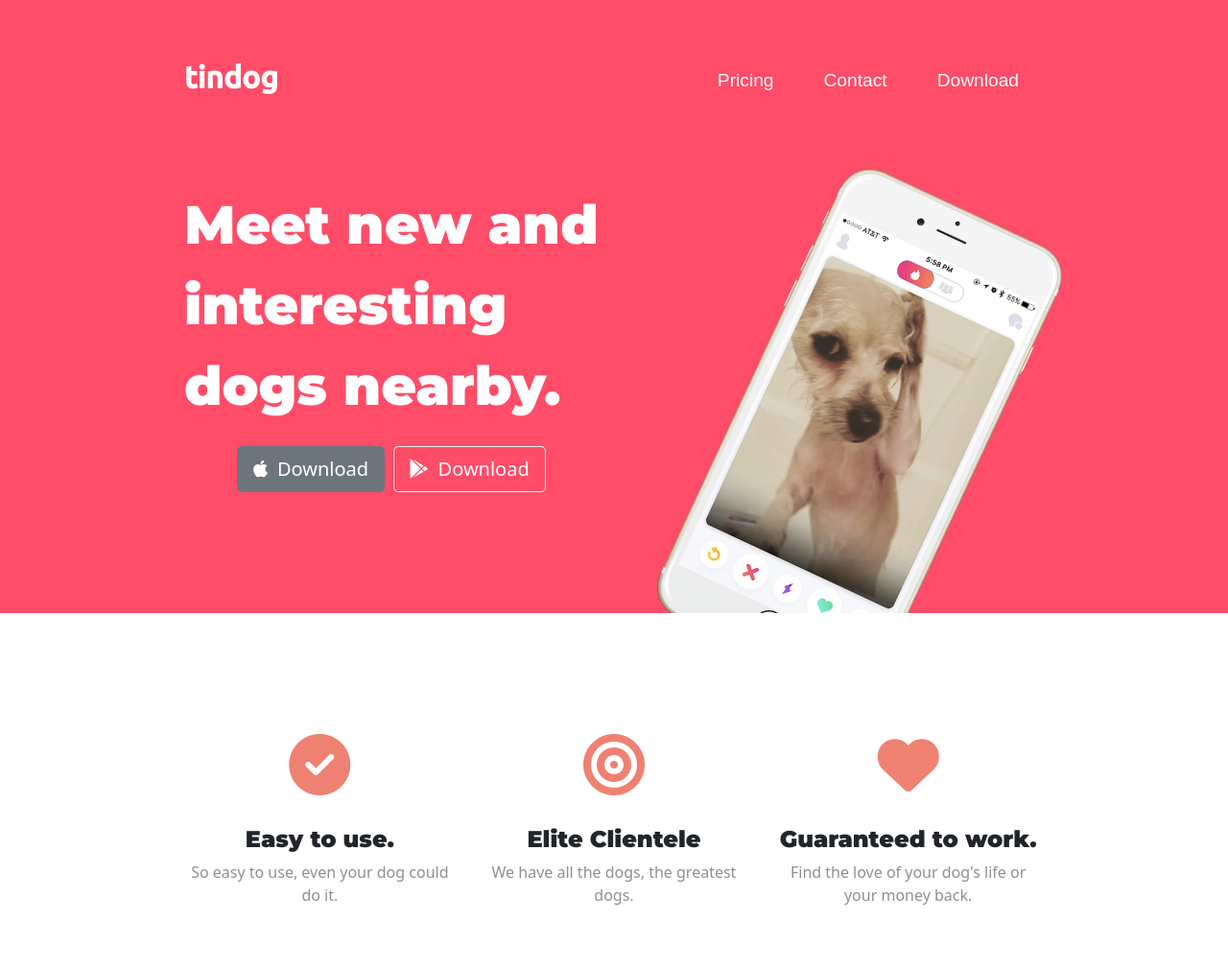
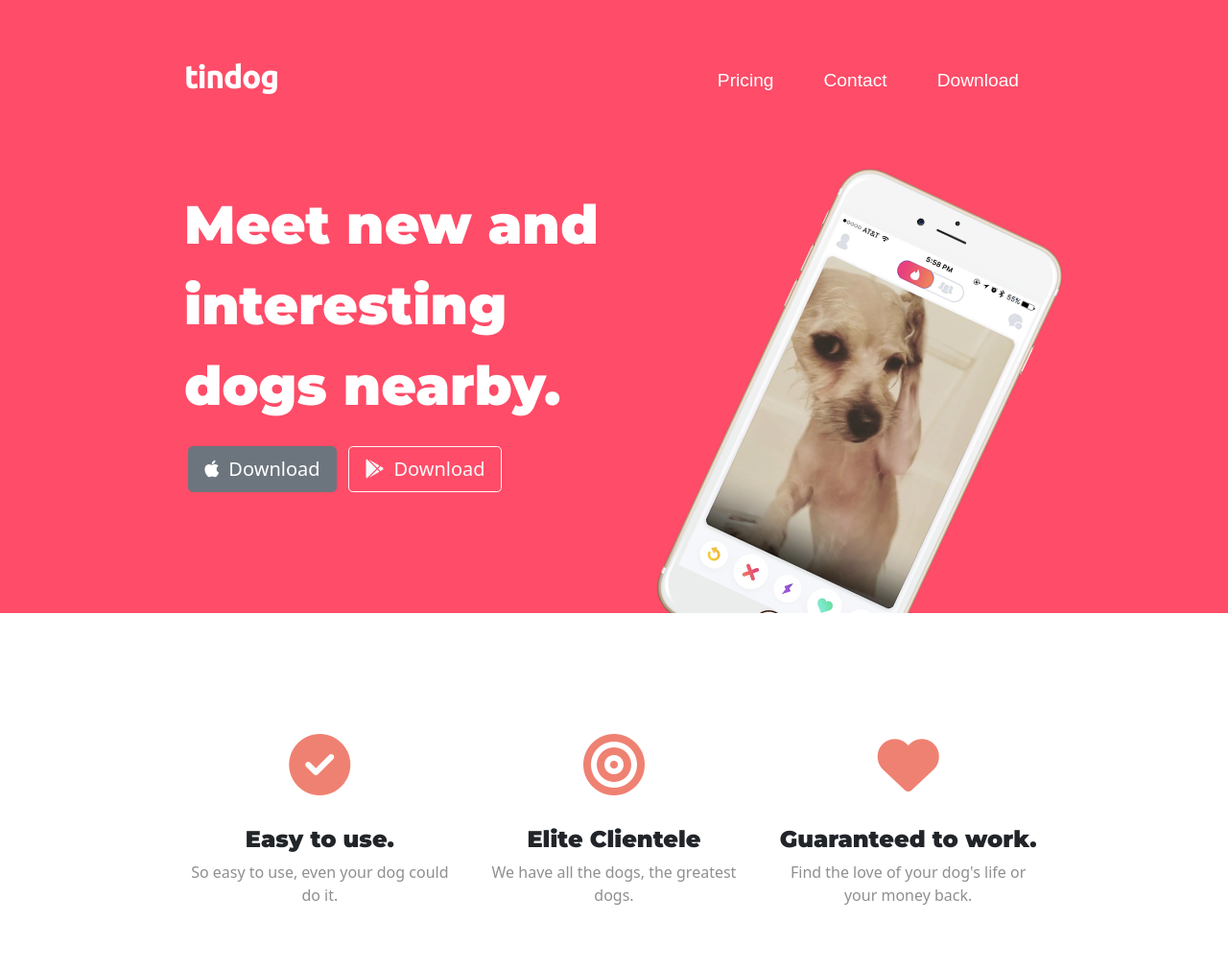
Before and after one commit to D-Palamala-Sai-Niharika/Tindog, a plain HTML site: page index.html in a window 1280 px wide. Shown: the top 1010 px of the page at 96% size. Drawn offline with nearby package versions, Linux system fonts and the light colour scheme.

Commit message:
Second Commit

```diff
--- a/css/styles.css
+++ b/css/styles.css
@@ -10,6 +10,7 @@ body{
 #title{
   background-color: #ff4c68;
   color:#fff;
+  text-align: left;
 }
 .title-heading{
   text-align: left;
@@ -35,7 +36,7 @@ body{
 }
 /*-------------download btns-------------------*/
 .download-btn{
-  margin:3% 1% 3% 0;
+  margin:3% 1% 3% 1%;
 }
 .download-icon{
   padding-right:10px;
```
